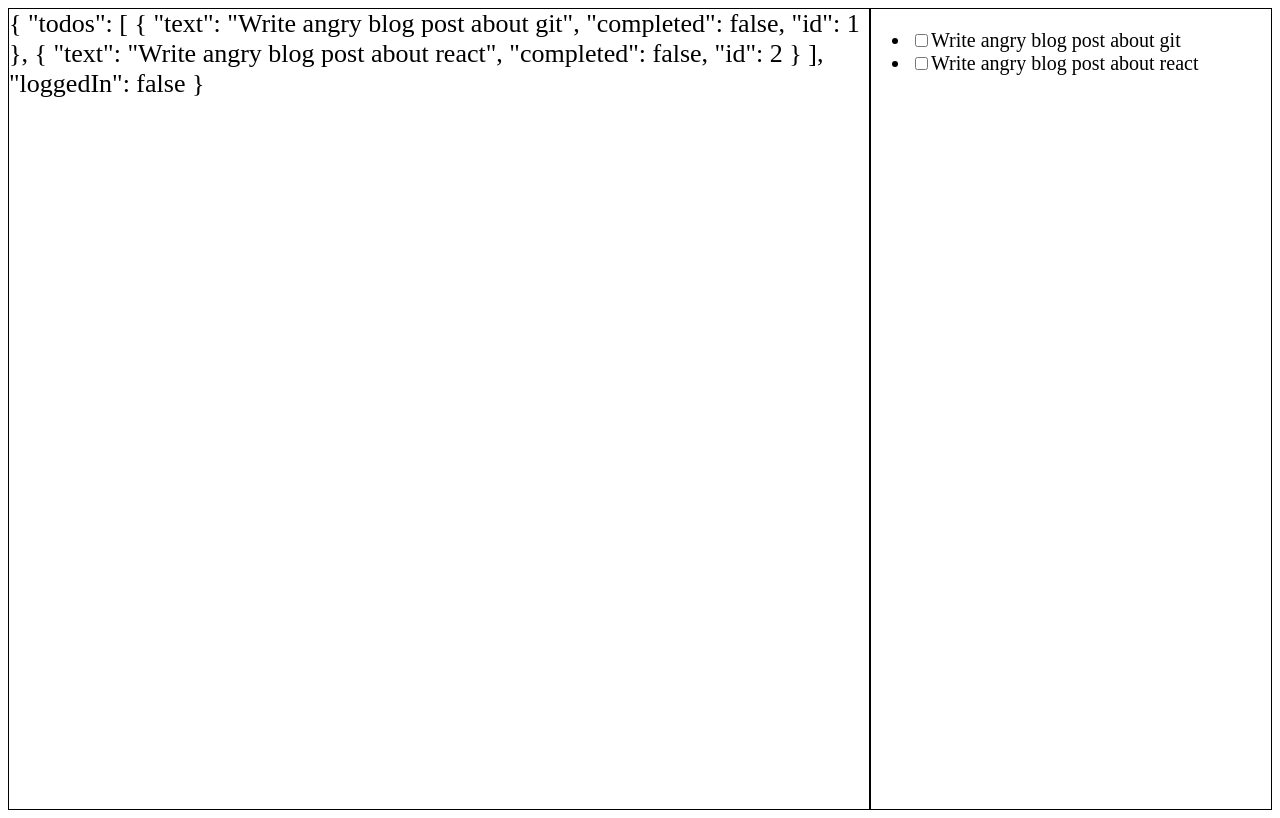
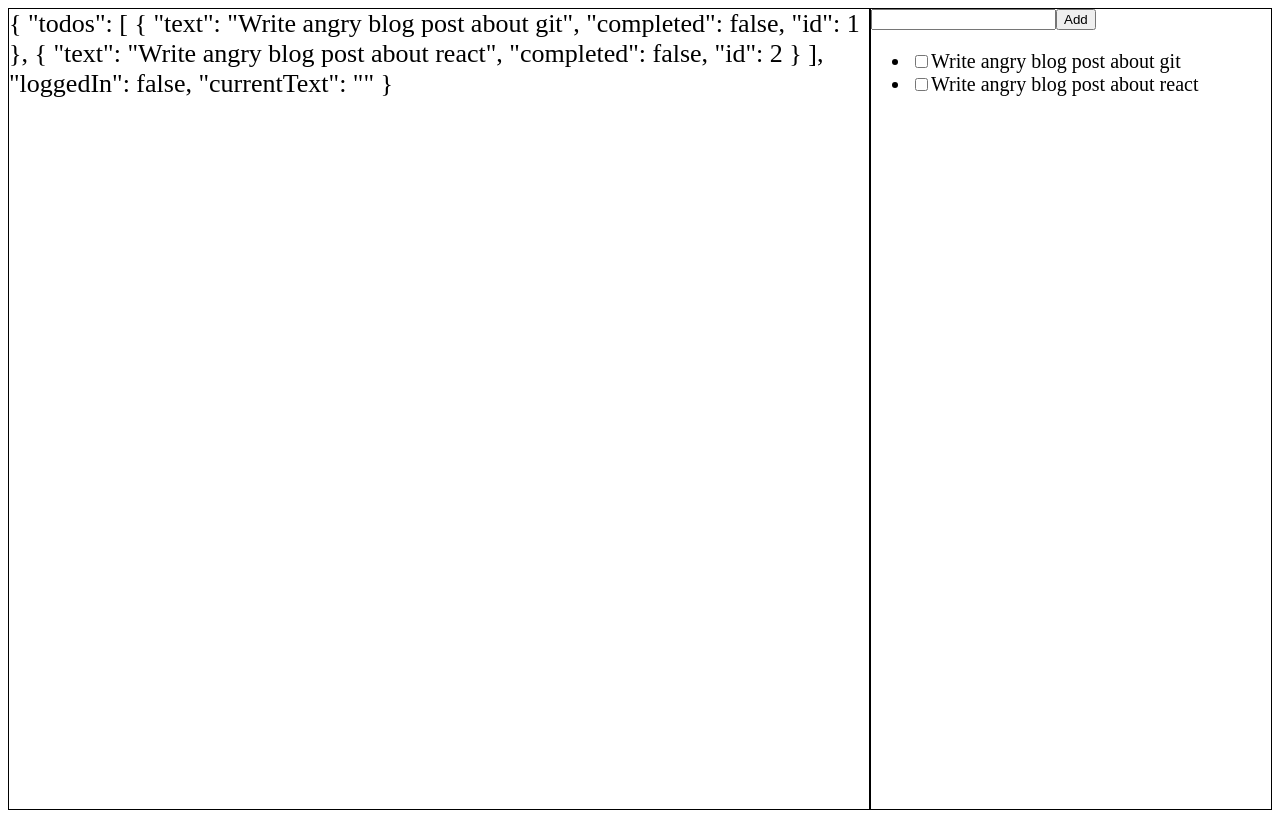
Before and after one commit to neurocollective/brain_do, a React (Create React App) app: page / in a window 1280 px wide. Built offline with nearby package versions, Linux system fonts and the light colour scheme.

Commit message:
finished the adding a todo feature

```diff
--- a/src/App.js
+++ b/src/App.js
@@ -2,6 +2,7 @@ import logo from './logo.svg';
 import './App.css';
 import DisplayStateJSON from './DisplayStateJSON.js';
 import TodosDisplay from './TodosDisplay.js';
+import CreateTodo from './CreateTodo.js'
 
 import { useState } from 'react';
 
@@ -11,10 +12,21 @@ const initialState = {
     { text: 'Write angry blog post about react', completed: false, id: 2 }
   ], // this is the most important datapoint
   loggedIn: false,
+  currentText: '',
 };
 
 const copyArray = (array) => {
   return array.slice();
+};
+
+const copyObject = (state) => {
+  return JSON.parse(JSON.stringify(state));
+};
+
+const getNextId = (todos) => {
+  const id = todos[todos.length - 1].id;
+
+  return id + 1;
 };
 
 function App() {
@@ -29,12 +41,36 @@ function App() {
     setState({ todos: copiedArray });
   };
 
+  const handleType = (event) => {
+    console.log(event.target.value);
+
+    const copiedState = copyObject(state);
+
+    copiedState.currentText = event.target.value;
+
+    setState(copiedState);
+  };
+
+  const createNewTodo = () => {
+    const copiedState = copyObject(state);
+
+    const { currentText } = copiedState;
+    const nextId = getNextId(state.todos);
+
+    copiedState.todos.push({ text: currentText, completed: false, id: nextId });
+
+    copiedState.currentText = '';
+
+    setState(copiedState);
+  };
+
   return (
     <div className="App">
       <div className="column columnOne">
         <DisplayStateJSON data={state} />
       </div>
       <div className="column columnTwo">
+        <CreateTodo text={state.currentText} handleType={handleType} create={createNewTodo} />
         <TodosDisplay todos={state.todos} handleCompletedToggle={handleCompletedToggle} />
       </div>
     </div>
--- /dev/null
+++ b/src/CreateTodo.js
@@ -0,0 +1,12 @@
+const CreateTodo = (props) => {
+    const { text, handleType, create } = props;
+
+    return (
+      <div className="">
+        <input type="text" value={text} onChange={handleType} />
+        <button onClick={create}>Add</button>
+      </div>
+    );
+  };
+
+export default CreateTodo;
--- a/src/TodosDisplay.js
+++ b/src/TodosDisplay.js
@@ -1,6 +1,6 @@
 const Todo = (props) => {
 
-  const { data, index } = props;
+  const { data, index, onChange } = props; // data -> `{ completed, text }`
 
   let textClass = '';
 
@@ -13,12 +13,12 @@ const Todo = (props) => {
       <input
         type="checkbox"
         checked={data.completed}
-        onChange={() => props.onChange(index)}
+        onChange={() => onChange(index)}
       />
       <span className={textClass}>{data.text}</span>
     </li>
   );
-}
+};
 
 const TodosDisplay = (props) => {
   const { todos } = props;
@@ -26,7 +26,7 @@ const TodosDisplay = (props) => {
     return (
       <ul className="todo-container">
         {todos.map((todo, index) => {
-          return <Todo onChange={props.handleCompletedToggle} data={todo} index={index} />
+          return <Todo key={todo.id} onChange={props.handleCompletedToggle} data={todo} index={index} />
         })}
       </ul>
     );
```
